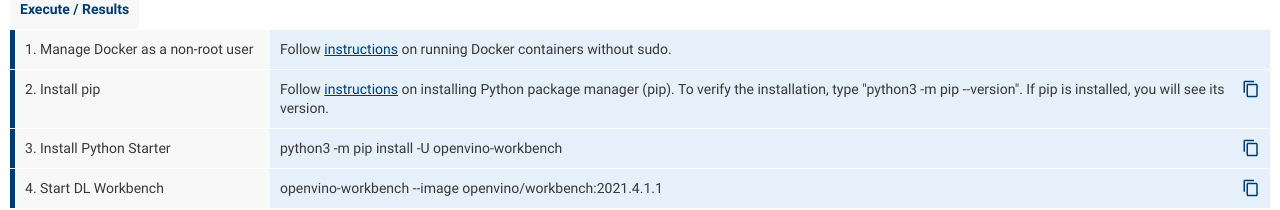
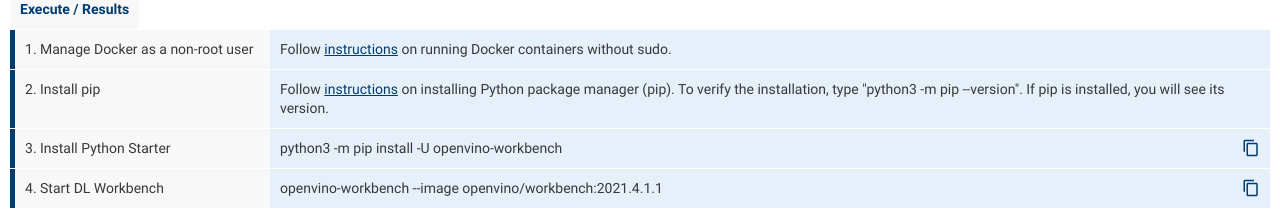
Before and after one commit to openvinotoolkit/workbench_aux, an Angular app in the folder starting_command_form/: page / in a window 1280 px wide. Shown: the part 424-634 px from the top of the page. Built offline with nearby package versions, Linux system fonts and the light colour scheme.

Commit message:
[FORM] Update form according to feedback  (#45)

```diff
--- a/starting_command_form/src/app/shared/components/result-section/result-section.component.html
+++ b/starting_command_form/src/app/shared/components/result-section/result-section.component.html
@@ -28,7 +28,7 @@
 
 <div *ngIf="commandConfig?.startWith == StartTypes.PYTHON" class="result-step">
   <div class="result-step-label">{{ resultStepsMessages.labels.installPip }}</div>
-  <wb-command-output [copy]="true">
+  <wb-command-output>
     <span class="install-instructions" ngProjectAs="output" [innerHTML]="installPipCommand"></span>
   </wb-command-output>
 </div>
```
Also changed, not shown: 3 other files (tests, documents, lock files or other folders).
